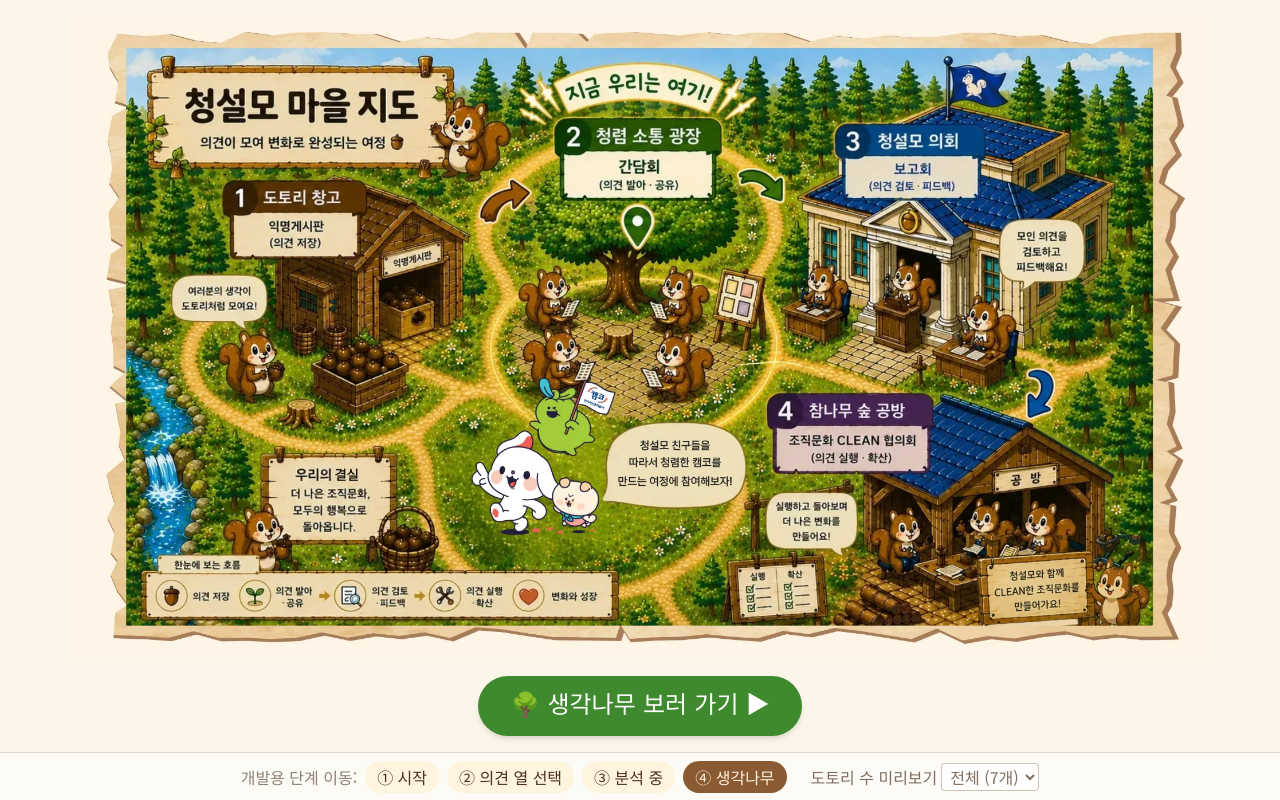
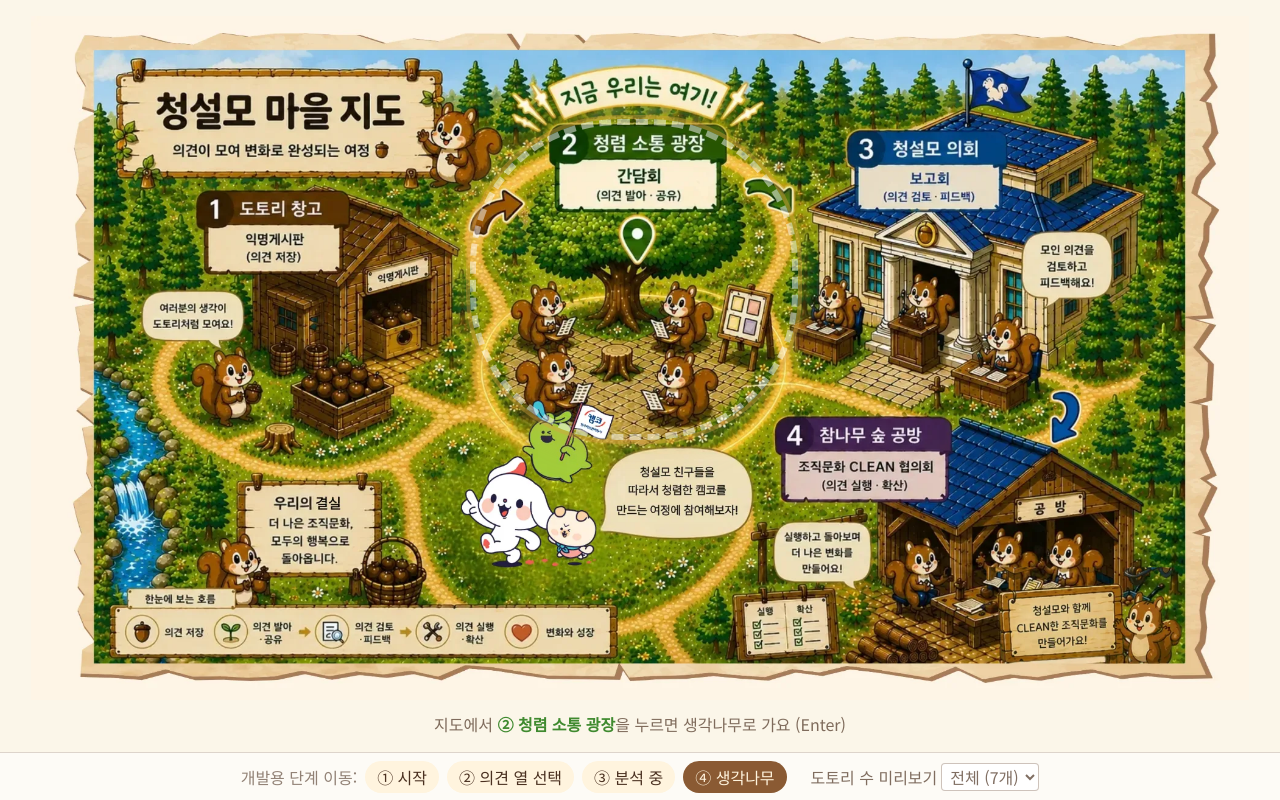
Before and after one commit to hbchoi36-alt/cheongseolmo-talk, a Next.js app: page / in a window 1280 px wide. Both pictures are taken after a click on the button "④ 생각나무". Built offline with nearby package versions, Linux system fonts and the light colour scheme.

Commit message:
마을 지도의 '생각나무 보러 가기' 버튼 대신 지도 속 ② 청렴 소통 광장을 누르면 생각나무로 넘어가게 해 지도와 간담회가 자연스럽게 이어지게 함
Co-Authored-By: Claude Opus 5.5 <noreply@anthropic.com>

```diff
--- a/components/VillageMap.tsx
+++ b/components/VillageMap.tsx
@@ -1,9 +1,16 @@
 "use client";
 
 // 청설모 마을 지도 — 간담회를 시작하기 전에 청설모 프로그램 전체 흐름(의견 저장 → 간담회 → 보고회 → 실행·확산)을 보여 주는 아이스브레이킹 화면.
-// 운영자가 GPT로 만든 그림(public/village-map.webp, 2000×1124)을 화면에 꽉 차게 보여 주고, 버튼이나 Enter·→ 키로 생각나무로 넘어간다.
+// 운영자가 GPT로 만든 그림(public/village-map.webp, 2000×1124)을 화면에 꽉 차게 보여 주고,
+// 지도 속 "② 청렴 소통 광장(간담회)"을 누르면 생각나무로 넘어간다 (2026-10-28 운영자 제안). Enter·→ 키로도 넘어갈 수 있다.
 import Image from "next/image";
 import { useEffect } from "react";
+
+const MAP_WIDTH = 2000;
+const MAP_HEIGHT = 1124;
+
+// 그림에서 "② 청렴 소통 광장" 이름판과 광장(큰 나무) 영역 — 그림 크기에 대한 비율이라 화면 크기와 함께 커지고 작아진다
+const PLAZA = { left: 0.36, top: 0.15, width: 0.27, height: 0.47 };
 
 export default function VillageMap({ onClose }: { onClose: () => void }) {
   useEffect(() => {
@@ -15,8 +22,13 @@ export default function VillageMap({ onClose }: { onClose: () => void }) {
   }, [onClose]);
 
   return (
-    <div role="dialog" aria-modal="true" aria-label="청설모 마을 지도" className="absolute inset-0 z-30 flex flex-col items-center justify-center bg-cream p-4" style={{ gap: "2vh" }}>
-      <div className="relative min-h-0 w-full flex-1">
+    <div role="dialog" aria-modal="true" aria-label="청설모 마을 지도" className="absolute inset-0 z-30 flex flex-col items-center bg-cream p-4" style={{ gap: "1.5vh" }}>
+      {/* 남는 공간에 맞춰 그림 비율 그대로 가장 크게 — 눌리는 영역이 그림 위 같은 자리에 오도록 그림과 한 상자에 둔다 */}
+      <div className="flex min-h-0 w-full flex-1 items-center justify-center" style={{ containerType: "size" }}>
+        <div
+          className="relative"
+          style={{ width: `min(100cqw, 100cqh * ${MAP_WIDTH} / ${MAP_HEIGHT})`, aspectRatio: `${MAP_WIDTH} / ${MAP_HEIGHT}` }}
+        >
           <Image
             src="/village-map.webp"
             alt="청설모 마을 지도 — 1 도토리 창고(익명게시판, 의견 저장) → 2 청렴 소통 광장(간담회, 의견 발아·공유, 지금 우리는 여기) → 3 청설모 의회(보고회, 의견 검토·피드백) → 4 참나무 숲 공방(조직문화 CLEAN 협의회, 의견 실행·확산)"
@@ -24,19 +36,36 @@ export default function VillageMap({ onClose }: { onClose: () => void }) {
             // 지도 속 작은 글씨가 큰 스크린에서도 선명하도록 줄이지 않은 원본(2000px)을 그대로 보낸다
             unoptimized
             loading="eager"
-          className="object-contain select-none"
+            className="select-none"
             draggable={false}
           />
-      </div>
           <button
             type="button"
             onClick={onClose}
             autoFocus
-        className="shrink-0 rounded-full bg-title-green px-8 py-3 font-display text-white shadow-md transition hover:bg-leaf-dark"
-        style={{ fontSize: "clamp(1.25rem, 3vh, 2rem)" }}
+            aria-label="청렴 소통 광장으로 가서 생각나무 보기"
+            className="group absolute rounded-[45%] outline-none"
+            style={{
+              left: `${PLAZA.left * 100}%`,
+              top: `${PLAZA.top * 100}%`,
+              width: `${PLAZA.width * 100}%`,
+              height: `${PLAZA.height * 100}%`,
+            }}
           >
-        🌳 생각나무 보러 가기 ▶
+            {/* 누를 곳을 알려 주는 은은한 테두리 — 마우스를 올리거나 키보드로 고르면 진해진다 */}
+            <span className="pointer-events-none absolute inset-0 animate-pulse rounded-[45%] border-[6px] border-dashed border-white/90 shadow-[0_0_0_4px_rgba(217,164,65,0.85),0_0_40px_rgba(217,164,65,0.7)] transition group-hover:animate-none group-hover:border-solid group-hover:bg-white/10 group-focus-visible:animate-none group-focus-visible:border-solid" />
+            <span
+              className="pointer-events-none absolute bottom-[4%] left-1/2 -translate-x-1/2 whitespace-nowrap rounded-full bg-title-green px-5 py-1.5 font-display text-white opacity-0 shadow-md transition group-hover:opacity-100 group-focus-visible:opacity-100"
+              style={{ fontSize: "clamp(1rem, 2.4vh, 1.75rem)" }}
+            >
+              ▶ 간담회 시작
+            </span>
           </button>
+        </div>
+      </div>
+      <p className="shrink-0 text-ink/70" style={{ fontSize: "clamp(0.875rem, 2vh, 1.25rem)" }}>
+        지도에서 <strong className="text-title-green">② 청렴 소통 광장</strong>을 누르면 생각나무로 가요 (Enter)
+      </p>
     </div>
   );
 }
```
Also changed, not shown: 1 other file (tests, documents, lock files or other folders). Lines whose indentation alone changed are shown as unchanged.
